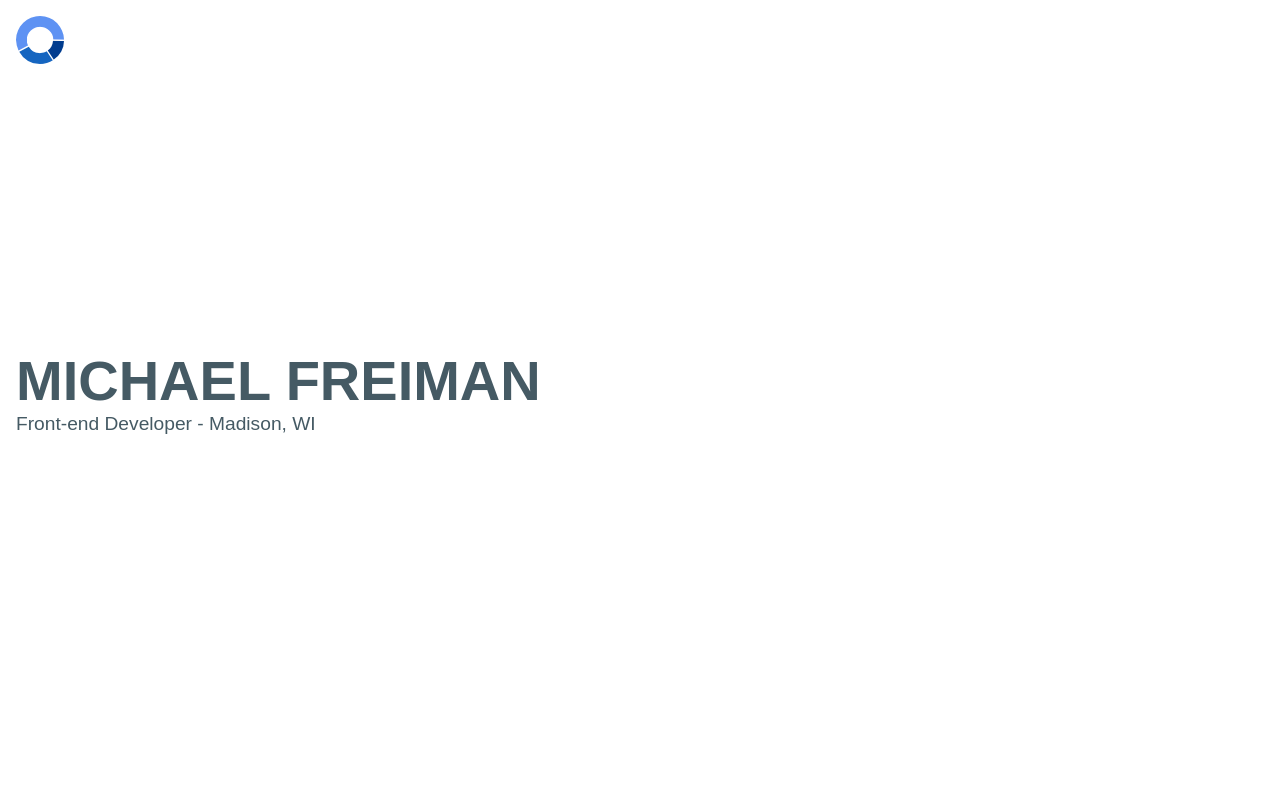
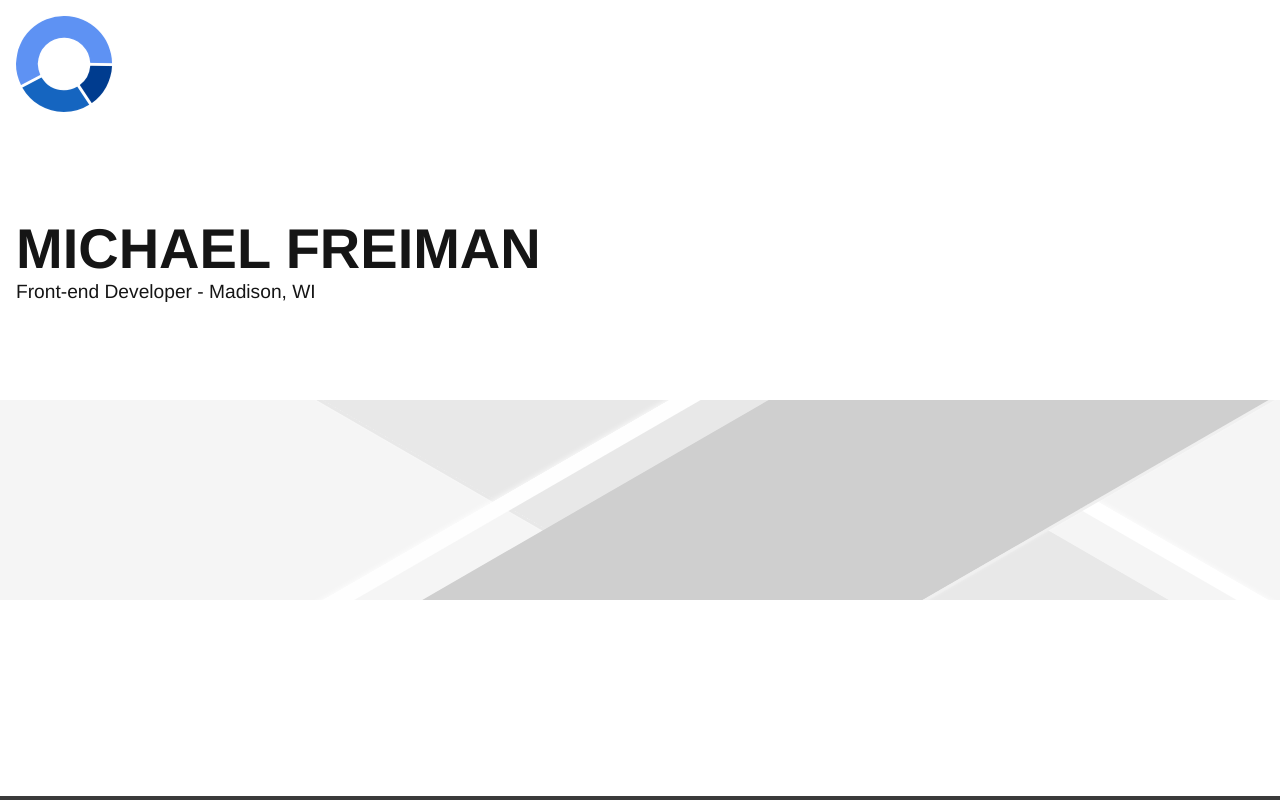
Before and after one commit to freimica/freimica.github.io, a React (Create React App) app: page / in a window 1280 px wide. Built offline with nearby package versions, Linux system fonts and the light colour scheme.

Commit message:
Post-modernized it up

```diff
--- a/src/App.css
+++ b/src/App.css
@@ -1,39 +1,72 @@
-.App {
+.app {
   display: flex;
-  flex-flow: row nowrap;
-  align-items: stretch;
+  flex-flow: row wrap;
   height: 100%;
   min-height: 100vh; }
+  .app > * {
+    flex: 1 100%;
+    min-height: 150px;
+    padding: 1em; }
 
-.App-logo {
+.nav {
+  position: relative;
+  z-index: 300; }
+
+.logo {
   animation: App-logo-spin infinite 20s linear;
-  height: 48px;
-  align-self: flex-start; }
+  height: 96px; }
 
-.App-header {
-  padding: 1em;
-  color: #455a64; }
+.header {
+  color: #151515; }
+  .header h1 {
+    text-transform: uppercase;
+    font-weight: 600;
+    font-size: 1.5em; }
+    @media (min-width: 768px) {
+      .header h1 {
+        font-size: 2em; } }
+    @media (min-width: 992px) {
+      .header h1 {
+        font-size: 2.75em; } }
+    @media (min-width: 1200px) {
+      .header h1 {
+        font-size: 3.5em; } }
+  .header p {
+    font-size: 1.2em; }
 
-.App-title {
-  text-transform: uppercase;
-  font-weight: 600;
-  font-size: 2em;
-  padding-top: 5em; }
-  @media (min-width: 992px) {
-    .App-title {
-      font-size: 2.75em; } }
-  @media (min-width: 1200px) {
-    .App-title {
-      font-size: 3.5em; } }
+.tiles {
+  position: relative;
+  overflow: hidden;
+  background-color: #f5f5f5; }
+  .tiles:before {
+    content: "";
+    display: block;
+    position: absolute;
+    width: 100%;
+    height: 50px;
+    border-bottom: 250px solid #e8e8e8;
+    border-left: 175px solid transparent;
+    box-shadow: 3px 3px #e8e8e8, -1em 0 0.4em #fff, inset 5em 1em white;
+    transform: rotate(30deg);
+    top: -40%; }
+  .tiles:after {
+    content: "";
+    display: block;
+    position: absolute;
+    width: 100%;
+    height: 50px;
+    border-bottom: 250px solid #cfcfcf;
+    border-left: 175px solid transparent;
+    box-shadow: 3px 3px #f0f0f0, -1em 0 0.4em #fff, inset 5em 1em #fefefe;
+    transform: rotate(-30deg);
+    bottom: -40%; }
 
-.App-intro {
-  font-size: 1.2em; }
+.footer {
+  background-color: #fff;
+  border-bottom: 4px solid #3a3a3a; }
 
 @keyframes App-logo-spin {
   from {
     transform: rotate(0deg); }
   to {
     transform: rotate(360deg); } }
-
-.App-footer {
-  background-color: #1565c0; }
--- a/src/App.js
+++ b/src/App.js
@@ -5,14 +5,19 @@ import './App.css';
 class App extends Component {
   render() {
     return (
-      <div className="App">
-        <header className="App-header">
-          <img src={logo} className="App-logo" alt="logo" />
-          <h1 className="App-title">Michael Freiman</h1>
-          <p className="App-intro">
+      <div className="app">
+        <nav className="nav">
+          <img src={logo} className="logo" alt="logo" />
+        </nav>
+        <header className="header">
+          <h1>Michael Freiman</h1>
+          <p>
           Front-end Developer - Madison, WI
           </p>
         </header>
+        <div className="tiles">
+        </div>
+        <footer className="footer"></footer>
       </div>
     );
   }
--- a/src/index.css
+++ b/src/index.css
@@ -6,5 +6,5 @@
 
 body {
   font-size: 100%;
-  font-family: sans-serif;
+  font-family: "Helvetica Neue",Helvetica,Arial,sans-serif;
 }
--- a/src/sass/_all.scss
+++ b/src/sass/_all.scss
@@ -1,27 +1,32 @@
-.App {
+.app {
   display: flex;
-  flex-flow: row nowrap;
-  align-items: stretch;
+  flex-flow: row wrap;
   height: 100%;
   min-height: 100vh;
+  & > * {
+    flex: 1 100%;
+    min-height: 150px;
+    padding: 1em;
+  }
+}
+.nav {
+  position: relative;
+  z-index: 300;
+}
+.logo {
+  animation: App-logo-spin infinite 20s linear;
+  height: 96px;
 }
 
-.App-logo {
-  animation: App-logo-spin infinite 20s linear;
-  height: 48px;
-  align-self: flex-start;
-}
-
-.App-header {
-  padding: 1em;
-  color: #455a64;
-}
-
-.App-title {
+.header {
+  color: #151515;
+  h1 {
     text-transform: uppercase;
     font-weight: 600;
+    font-size: 1.5em;
+    @include phones {
       font-size: 2em;
-  padding-top: 5em;
+    }
     @include tablets {
       font-size: 2.75em;
     }
@@ -29,16 +34,47 @@
       font-size: 3.5em;
     }
   }
+  p {
+    font-size: 1.2em;
+  }
+}
 
-.App-intro {
-  font-size: 1.2em;
+.tiles {
+  position: relative;
+  overflow: hidden;
+  background-color: $smoke;
+  &:before {
+    content: "";
+    display: block;
+    position: absolute;
+    width: 100%;
+    height: 50px;
+    border-bottom: 250px solid darken($smoke, 5%);
+    border-left: 175px solid transparent;
+    box-shadow: 3px 3px darken($smoke, 5%), -1em 0 .4em #fff, inset 5em 1em lighten($smoke, 7.5%);
+    transform: rotate(30deg);
+    top: -40%;
+  }
+  &:after {
+    content: "";
+    display: block;
+    position: absolute;
+    width: 100%;
+    height: 50px;
+    border-bottom: 250px solid darken($smoke, 15%);
+    border-left: 175px solid transparent;
+    box-shadow: 3px 3px darken($smoke, 2%), -1em 0 .4em #fff, inset 5em 1em lighten($smoke, 3.5%);
+    transform: rotate(-30deg);
+    bottom: -40%;
+  }
+}
+
+.footer {
+  background-color: #fff;
+  border-bottom: 4px solid #3a3a3a;
 }
 
 @keyframes App-logo-spin {
   from { transform: rotate(0deg); }
   to { transform: rotate(360deg); }
 }
-
-.App-footer {
-  background-color: $primary;
-}
--- a/src/sass/_variables.scss
+++ b/src/sass/_variables.scss
@@ -1,2 +1,3 @@
 // Colors
 $primary: #1565c0;
+$smoke: #f5f5f5;
```
Lines whose indentation alone changed are shown as unchanged.
